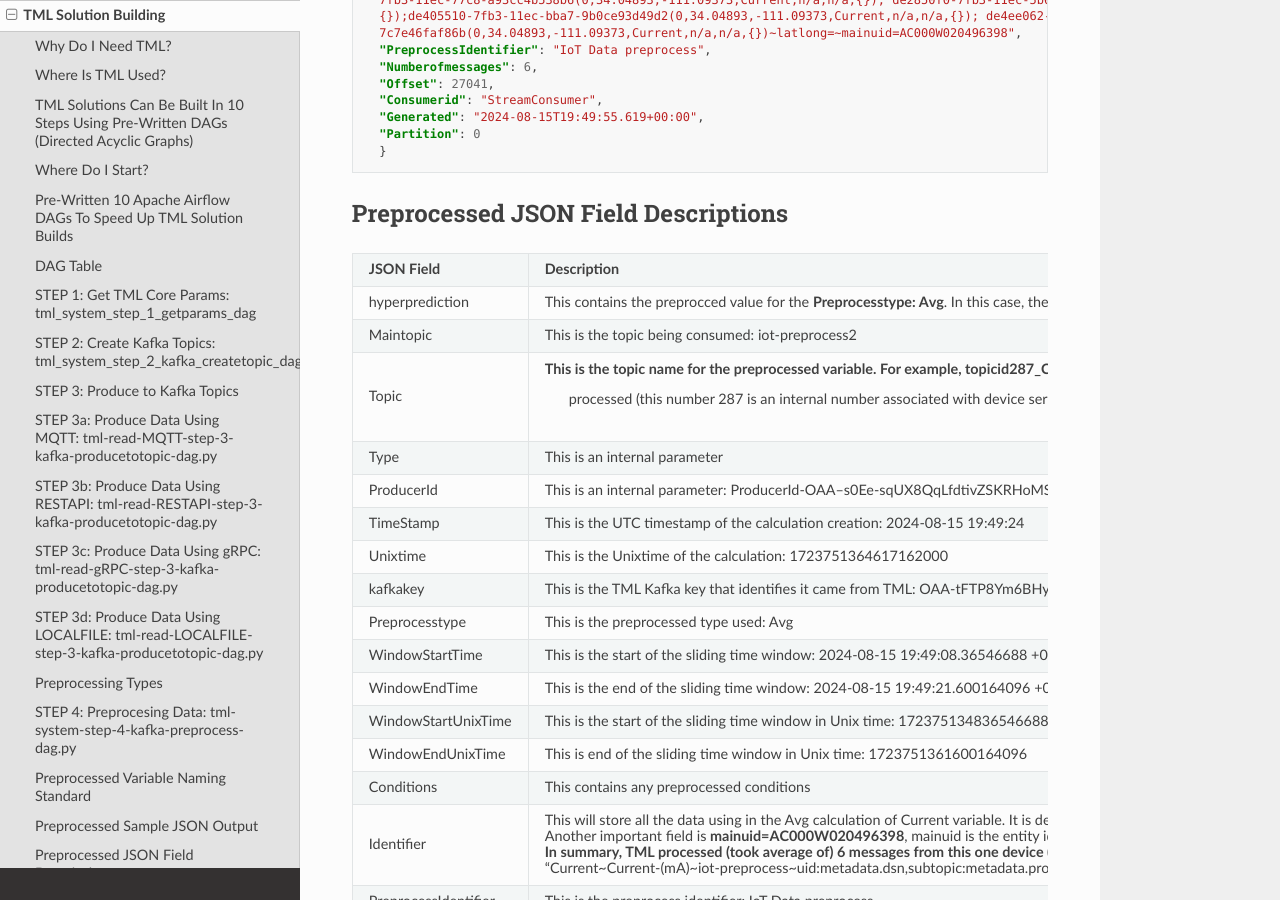
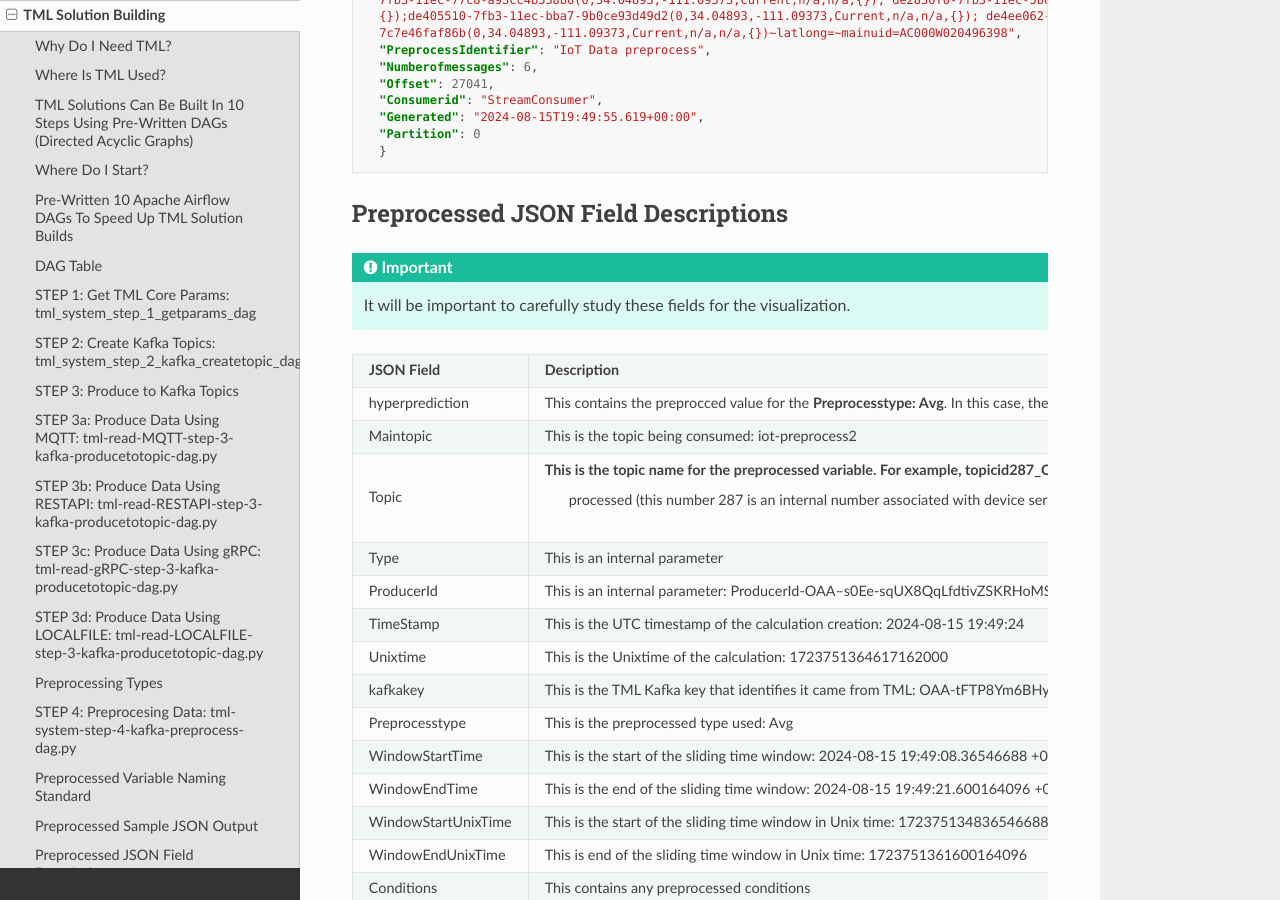
Before and after one commit to smaurice101/readthedocs, a Sphinx documentation site: the page built from docs/source/tmlbuilds.rst, in a window 1280 px wide and 900 px high, scrolled down 19077 px. Built offline with Sphinx 7.4.7 and the Read the Docs theme 2.0.0, drawn with Linux system fonts in a browser that asks for light colours.

Commit message:
Update tmlbuilds.rst

```diff
--- a/docs/source/tmlbuilds.rst
+++ b/docs/source/tmlbuilds.rst
@@ -1086,6 +1086,10 @@
 Preprocessed JSON Field Descriptions
 -------------------------------
 
+.. important::
+
+   It will be important to carefully study these fields for the visualization.
+
 .. list-table::
 
    * - **JSON Field**
```
